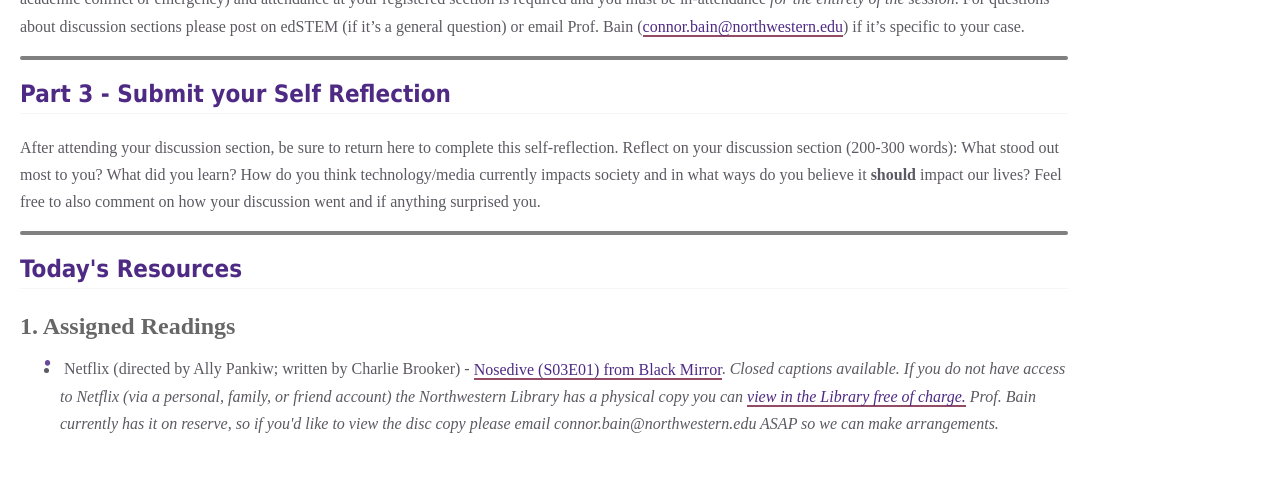
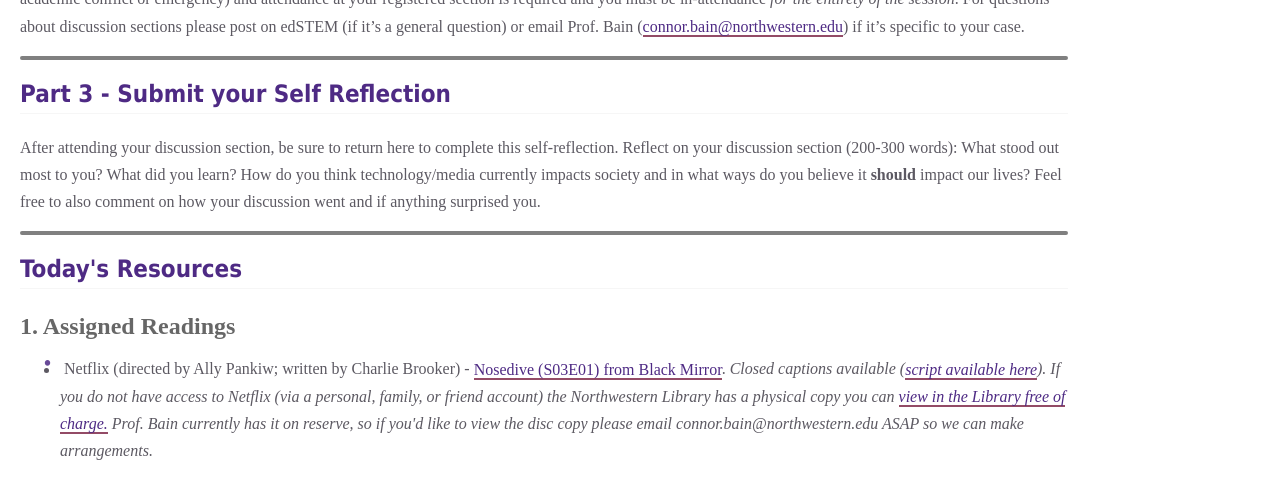
Before and after one commit to shhyou/bain-cs111-web-fork, a Jekyll site: the page built from pages/_lectures/week07_ethics.md, in a window 1280 px wide and 900 px high, scrolled down 818 px. Shown: the top 499 px of the window. Built offline with Jekyll 4.4.1, drawn with Linux system fonts in a browser that asks for light colours; some web fonts are replaced.

Commit message:
wk7 ethics

```diff
--- a/pages/_lectures/week07_ethics.md
+++ b/pages/_lectures/week07_ethics.md
@@ -16,7 +16,7 @@ readings:
    - title: "Nosedive (S03E01) from Black Mirror"
      author: "Netflix (directed by Ally Pankiw; written by Charlie Brooker)"
      url: https://www.netflix.com/title/70264888?source=35
-     notes: "Closed captions available. If you do not have access to Netflix (via a personal, family, or friend account) the Northwestern Library has a physical copy you can <a href='https://search.library.northwestern.edu/permalink/01NWU_INST/h04e76/alma9980671756502441'>view in the Library free of charge.</a> Prof. Bain currently has it on reserve, so if you'd like to view the disc copy please email connor.bain@northwestern.edu ASAP so we can make arrangements."
+     notes: "Closed captions available (<a href='https://8flix.com/assets/transcripts/b/tt2085059/Black-Mirror-episode-script-transcript-season-3-01-Nosedive.pdf'>script available here</a>). If you do not have access to Netflix (via a personal, family, or friend account) the Northwestern Library has a physical copy you can <a href='https://search.library.northwestern.edu/permalink/01NWU_INST/h04e76/alma9980671756502441'>view in the Library free of charge.</a> Prof. Bain currently has it on reserve, so if you'd like to view the disc copy please email connor.bain@northwestern.edu ASAP so we can make arrangements."
 ---
 
 The idea behind this session is to explore how technology affects individuals, communities, and societies, including topics such as digital divides, the impacts of automation on employment, and the potential consequences of emerging technologies such as biotechnology and artificial intelligence. This module will also explore ethical considerations related to technology deployment and use, such as responsible innovation and the importance of considering the identities of those using a technology before deployment.
```
